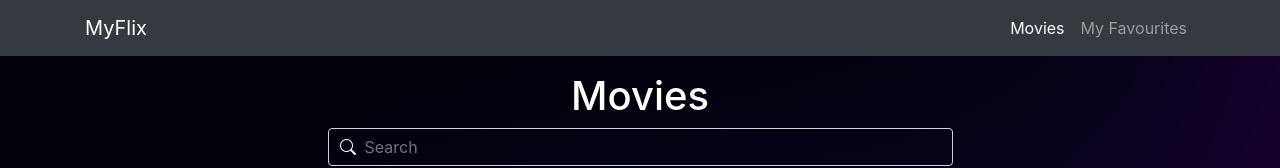
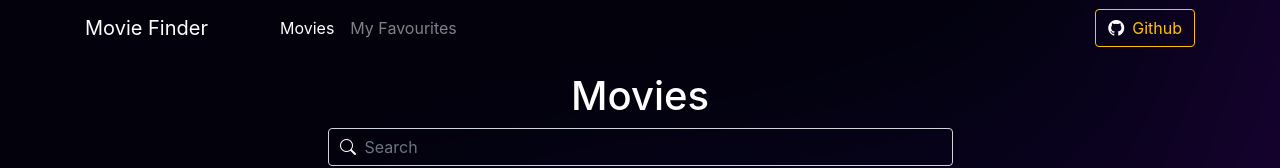
Before and after one commit to fjrpambudhi74/react-movies, a React (Create React App) app: page / in a window 1280 px wide. Shown: the top 168 px of the page. Built offline with nearby package versions, Linux system fonts and the light colour scheme; no server answers.

Commit message:
fixing navbar header

```diff
--- a/src/components/Header/index.js
+++ b/src/components/Header/index.js
@@ -1,15 +1,16 @@
 import React from 'react'
 import { Link } from 'react-router-dom'
+import { Button } from "react-bootstrap";
 
 export default function index() {
   return (
     <>
-      <nav className="navbar navbar-expand-lg navbar-dark bg-dark">
+      <nav className="navbar navbar-expand-lg navbar-dark bg-transparent">
         <div className="container">
-          <span className="navbar-brand">MyFlix</span>
+          <span className="navbar-brand">Movie Finder</span>
 
           <div className="collapse navbar-collapse" id="navbarSupportedContent">
-            <ul className="navbar-nav ml-auto">
+            <ul className="navbar-nav mr-auto ml-5">
               <li className="nav-item active">
                 <Link to="/" className="nav-link" href="#">
                   Movies
@@ -21,6 +22,17 @@ export default function index() {
                 </Link>
               </li>
             </ul>
+            <div className="ml-auto">
+              <Button
+                variant="outline-warning"
+                href="https://github.com/fjrpambudhi74/react-movies"
+              >
+                <span>
+                  <i className="bi bi-github mr-2"></i>
+                </span>
+                Github
+              </Button>
+            </div>
           </div>
         </div>
       </nav>
```
